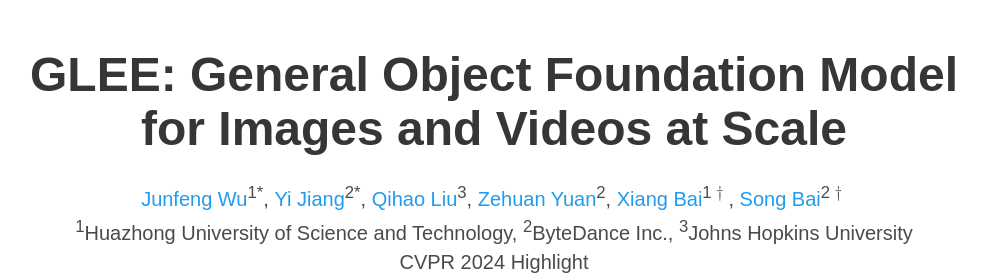
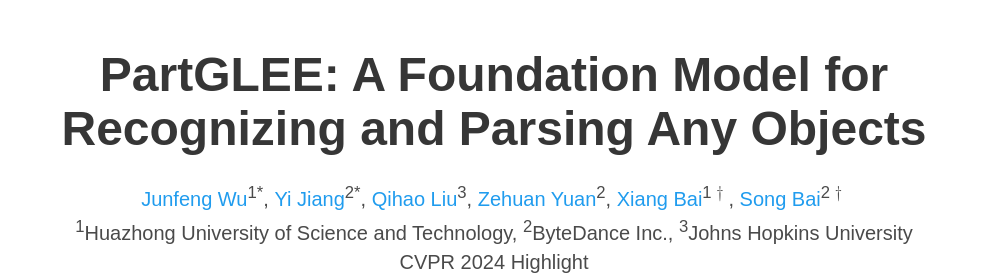
Before and after one commit to ProvenceStar/PartGLEE-Vision, a plain HTML site: page index.html in a window 1280 px wide. Shown: the top 274 px of the page, without its empty margins (146-1132 px from the left). Drawn offline with nearby package versions, Linux system fonts and the light colour scheme; a web font is replaced by a local one.

Commit message:
First Commit

```diff
--- a/index.html
+++ b/index.html
@@ -3,10 +3,10 @@
 <head>
   <meta charset="utf-8">
   <meta name="description"
-        content="General Object Foundation Model for Images and Videos at Scale">
+        content="PartGLEE: A Foundation Model for Recognizing and Parsing Any Objects">
   <meta name="keywords" content="Foundation Model, Object Perception, Video">
   <meta name="viewport" content="width=device-width, initial-scale=1">
-  <title>GLEE:General Object Foundation Model for Images and Videos at Scale</title>
+  <title>PartGLEE: A Foundation Model for Recognizing and Parsing Any Objects</title>
 
   <!-- Global site tag (gtag.js) - Google Analytics -->
   <script async src="https://www.googletagmanager.com/gtag/js?id=G-PYVRSFMDRL"></script>
@@ -143,7 +143,7 @@
     <div class="container is-max-desktop">
       <div class="columns is-centered">
         <div class="column has-text-centered">
-          <h1 class="title is-1 publication-title"> GLEE: General Object Foundation Model for Images and Videos at Scale</h1>
+          <h1 class="title is-1 publication-title"> PartGLEE: A Foundation Model for Recognizing and Parsing Any Objects</h1>
           <div class="is-size-5 publication-authors">
             <span class="author-block">
               <a href="https://wjf5203.github.io/">Junfeng Wu</a><sup>1*</sup>,</span>
```
